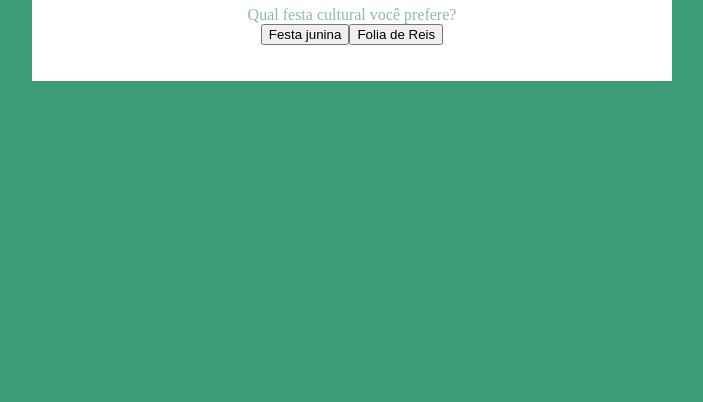
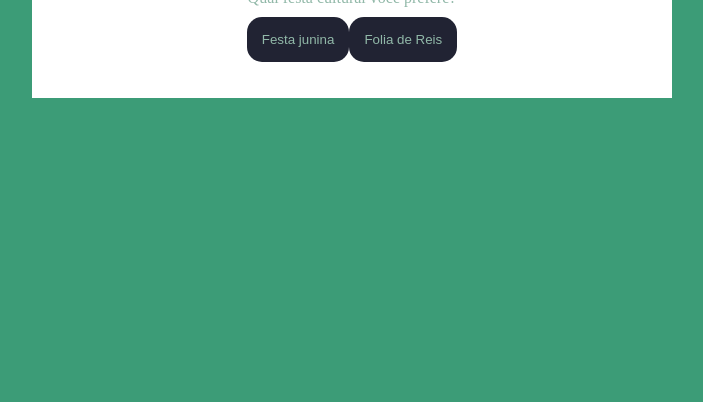
Before and after one commit to bengosi865/SiteCultural, a plain HTML site: page index.html in a window 1280 px wide. Shown: the part 414-816 px from the top of the page, without its empty margins (288-991 px from the left). Drawn offline with Linux system fonts and the light colour scheme.

Commit message:
alt. CSS

```diff
--- a/style.css
+++ b/style.css
@@ -4,8 +4,7 @@
     --cor-secundaria: #212333;
     --cor-destaque: #83bba8;
     --cor-texto: #91b8a8;
-
-  }
+}
 
   body {
     background-color: var(--cor-fundo);
@@ -27,3 +26,21 @@
     h1{
     color: var(--cor-destaque);
     }
+
+    .caixa-perguntas{
+      padding-bottom: 10px;
+  }
+
+  button{
+      background-color: var(--cor-secundaria);
+      color: var(--cor-texto);
+      border: none;
+      border-radius: 15px;
+      padding: 15px;
+      transition: background-color 0.3s;
+  }
+
+  button:hover{
+      background-color: var(--cor-destaque);
+      color: var(--cor-principal);
+  }
```
